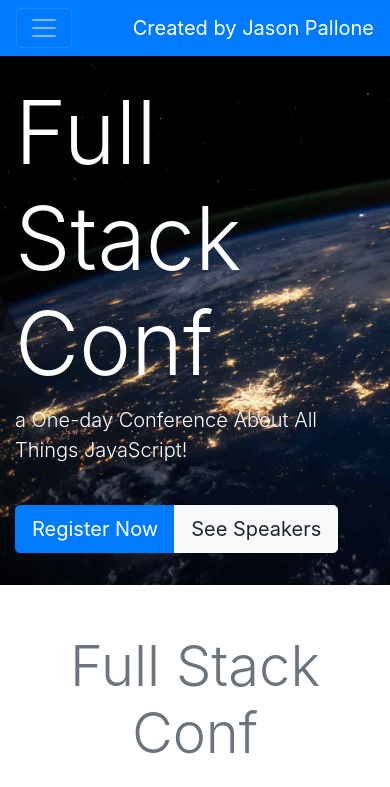
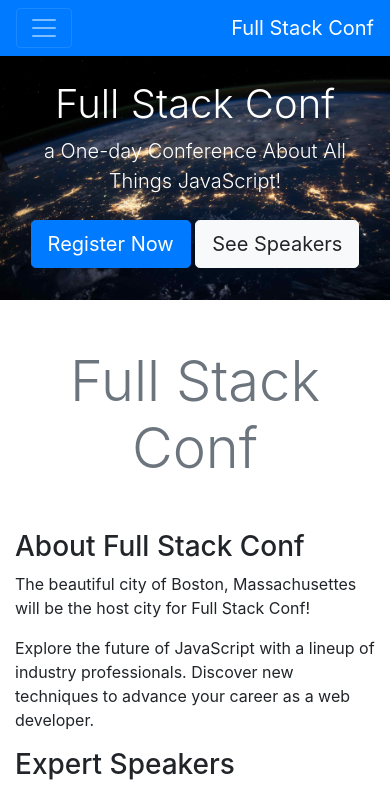
Before and after one commit to Jason-Pallone/Bootstrap-Full-Stack-Conf, a plain HTML site: page index.html in a window 390 px wide. Shown: the top 787 px of the page. Drawn offline with nearby package versions, Linux system fonts and the light colour scheme.

Commit message:
fixing mobile headers and buttons

```diff
--- a/css/main.css
+++ b/css/main.css
@@ -2,3 +2,12 @@
     background: url('../img/nasa-Q1p7bh3SHj8-unsplash.jpg') no-repeat;
     background-size: cover;
 }
+
+
+@media(max-width:600px) {
+    .mobile-sm {
+        font-size: 40px;
+        text-align: center;
+    }
+
+}
--- a/index.html
+++ b/index.html
@@ -14,7 +14,7 @@
     <!-- navbar -->
     <nav class="navbar navbar-expand-lg  navbar-dark bg-primary fixed-top">
       <div class="container">
-        <a class="navbar-brand order-1 mr-0" href="https://jasonpallone.com" targer="_blank">Created by Jason Pallone</a>
+        <a class="navbar-brand order-1 mr-0" href="https://jasonpallone.com" targer="_blank">Full Stack Conf</a>
         <button class="navbar-toggler" type="button" data-toggle="collapse" data-target="#navbarNavAltMarkup" aria-controls="navbarNavAltMarkup" aria-expanded="false" aria-label="Toggle navigation">
           <span class="navbar-toggler-icon"></span>
         </button>
@@ -33,9 +33,9 @@
     <!-- jumbotron -->
     <div class="jumbotron jumbotron-fluid bg-info text-white">
       <div class="container text-sm-center pt-5">
-        <h1 class="display-2">Full Stack Conf</h1>
-        <p class="lead">a One-day Conference About All Things JavaScript!</p>
-        <div class="btn-group mt-4" role="group" aria-label="Callout buttons">
+        <h1 class="display-2 mobile-sm">Full Stack Conf</h1>
+        <p class="lead text-center">a One-day Conference About All Things JavaScript!</p>
+        <div class="text-center mt-4" role="group" aria-label="Callout buttons">
           <button type="button" class="btn btn-primary btn-lg" data-toggle="modal" data-target="#register">Register Now</button>
           <a href="#speakers" class="btn btn-light btn-lg">See Speakers</a>
         </div>
@@ -59,7 +59,7 @@
           <p>Want to meet the international JavaScript community and share skills with some of the world's top experts, hackers, and makers? Be the first to know what to expect for the future of JavaScript.</p>
           <p>Full Stack Conf is committed to being inclusive and welcoming for everyone. We look forward to another intensive day of learning and sharing.</p>
         </div>
-        <div class="list-group order-lg-3">
+        <div class="list-group order-lg-3 mx-auto">
           <a href="#" class="list-group-item list-group-item-action"><strong>MongoDB</strong>: NoSQL database</a>
           <a href="#" class="list-group-item list-group-item-action"><strong>Express</strong>: Framework for Node</a>
           <a href="#" class="list-group-item list-group-item-action"><strong>React</strong>: JavaScript library</a>
@@ -255,8 +255,8 @@
             </li>
           </ul>
         </div>
-        <div class="col-md text-md-right">
-          <small>&copy; 2017 Full Stack Conf &amp;</small>
+        <div class="col-md text-center">
+          <small>&copy; 2019 Full Stack Conf</small>
         </div>
       </div>
       <!-- /footer -->
```
